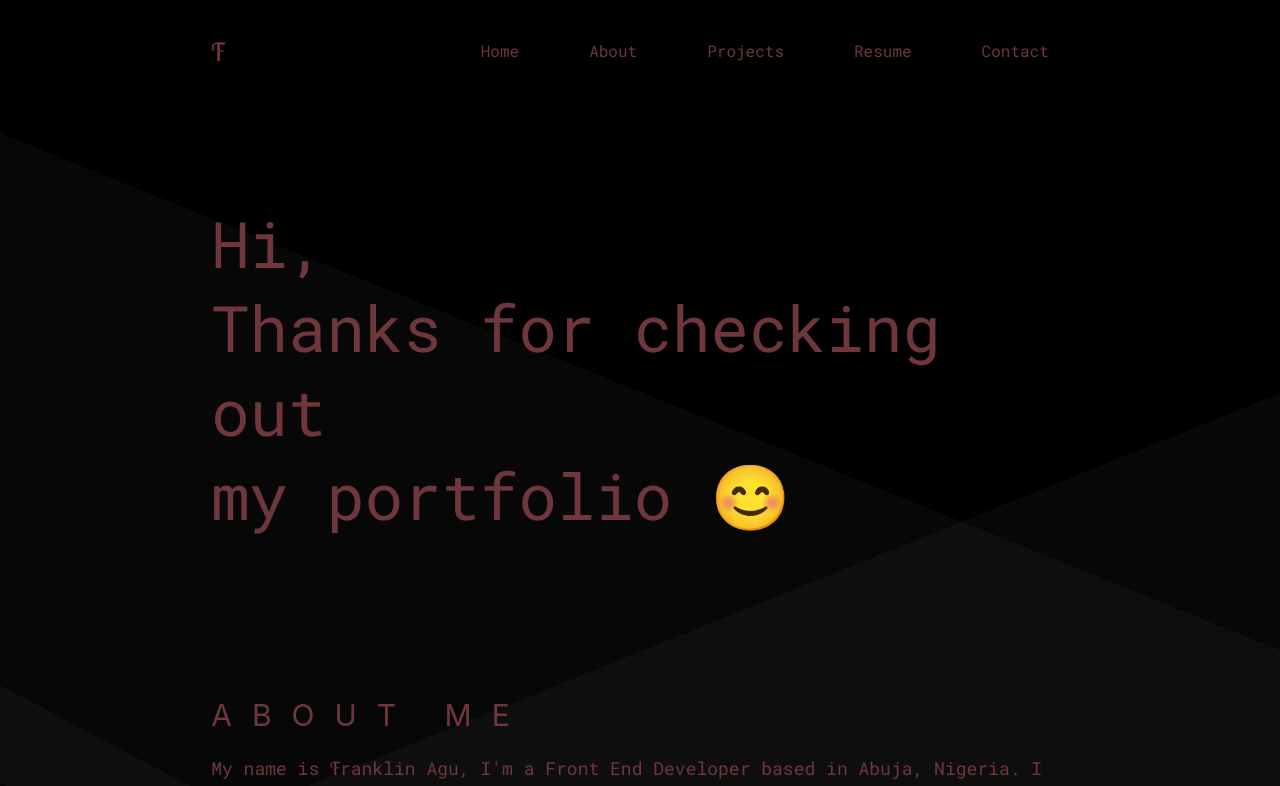
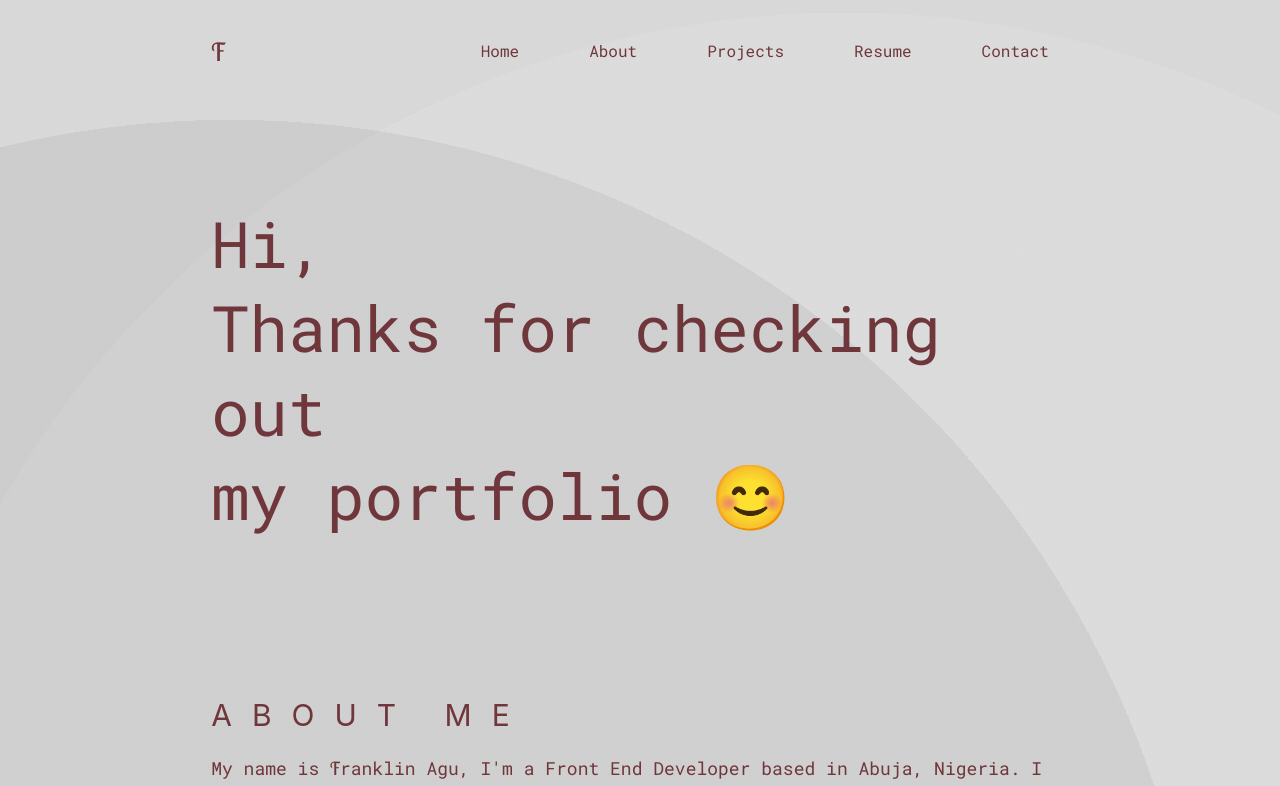
Before and after one commit to frank4177/portfolio, a React (Create React App) app: page / in a window 1280 px wide. Shown: the top 786 px of the page. Built offline with nearby package versions, Linux system fonts and the light colour scheme; a web font is replaced by a local one.

Commit message:
test background

```diff
--- a/src/App.css
+++ b/src/App.css
@@ -9,12 +9,12 @@ body{
   display: grid;
   justify-content: center;
 
-  /* background-image: radial-gradient(circle at 18% 40%, rgba(53, 53, 53,0.06) 0%, rgba(53, 53, 53,0.06) 50%,rgba(254, 254, 254,0.06) 50%, rgba(254, 254, 254,0.06) 100%),radial-gradient(circle at 66% 36%, rgba(126, 126, 126,0.06) 0%, rgba(126, 126, 126,0.06) 50%,rgba(70, 70, 70,0.06) 50%, rgba(70, 70, 70,0.06) 100%),radial-gradient(circle at 33% 100%, rgba(237, 237, 237,0.06) 0%, rgba(237, 237, 237,0.06) 50%,rgba(162, 162, 162,0.06) 50%, rgba(162, 162, 162,0.06) 100%),linear-gradient(90deg, hsl(141,0%,89%),hsl(141,0%,89%)); */
+  background-image: radial-gradient(circle at 18% 40%, rgba(53, 53, 53,0.06) 0%, rgba(53, 53, 53,0.06) 50%,rgba(254, 254, 254,0.06) 50%, rgba(254, 254, 254,0.06) 100%),radial-gradient(circle at 66% 36%, rgba(126, 126, 126,0.06) 0%, rgba(126, 126, 126,0.06) 50%,rgba(70, 70, 70,0.06) 50%, rgba(70, 70, 70,0.06) 100%),radial-gradient(circle at 33% 100%, rgba(237, 237, 237,0.06) 0%, rgba(237, 237, 237,0.06) 50%,rgba(162, 162, 162,0.06) 50%, rgba(162, 162, 162,0.06) 100%),linear-gradient(90deg, hsl(141,0%,89%),hsl(141,0%,89%));
 
 
   /* background-image: radial-gradient(circle at 16% 83%, rgba(148, 148, 148,0.06) 0%, rgba(148, 148, 148,0.06) 50%,rgba(63, 63, 63,0.06) 50%, rgba(63, 63, 63,0.06) 100%),radial-gradient(circle at 68% 87%, rgba(66, 66, 66,0.06) 0%, rgba(66, 66, 66,0.06) 50%,rgba(105, 105, 105,0.06) 50%, rgba(105, 105, 105,0.06) 100%),radial-gradient(circle at 38% 50%, rgba(123, 123, 123,0.06) 0%, rgba(123, 123, 123,0.06) 50%,rgba(172, 172, 172,0.06) 50%, rgba(172, 172, 172,0.06) 100%),linear-gradient(90deg, hsl(18,0%,1%),hsl(18,0%,1%)); */
 
-  background-image: linear-gradient(324deg, transparent 0%, transparent 45%,rgba(186, 186, 186,0.04) 45%, rgba(186, 186, 186,0.04) 47%,transparent 47%, transparent 100%),linear-gradient(208deg, transparent 0%, transparent 40%,rgba(186, 186, 186,0.04) 40%, rgba(186, 186, 186,0.04) 80%,transparent 80%, transparent 100%),linear-gradient(202deg, transparent 0%, transparent 20%,rgba(186, 186, 186,0.04) 20%, rgba(186, 186, 186,0.04) 40%,transparent 40%, transparent 100%),linear-gradient(338deg, transparent 0%, transparent 10%,rgba(186, 186, 186,0.04) 10%, rgba(186, 186, 186,0.04) 72%,transparent 72%, transparent 100%),linear-gradient(90deg, rgb(0,0,0),rgb(0,0,0));
+  /* background-image: linear-gradient(324deg, transparent 0%, transparent 45%,rgba(186, 186, 186,0.04) 45%, rgba(186, 186, 186,0.04) 47%,transparent 47%, transparent 100%),linear-gradient(208deg, transparent 0%, transparent 40%,rgba(186, 186, 186,0.04) 40%, rgba(186, 186, 186,0.04) 80%,transparent 80%, transparent 100%),linear-gradient(202deg, transparent 0%, transparent 20%,rgba(186, 186, 186,0.04) 20%, rgba(186, 186, 186,0.04) 40%,transparent 40%, transparent 100%),linear-gradient(338deg, transparent 0%, transparent 10%,rgba(186, 186, 186,0.04) 10%, rgba(186, 186, 186,0.04) 72%,transparent 72%, transparent 100%),linear-gradient(90deg, rgb(0,0,0),rgb(0,0,0)); */
 
 
 }
```
